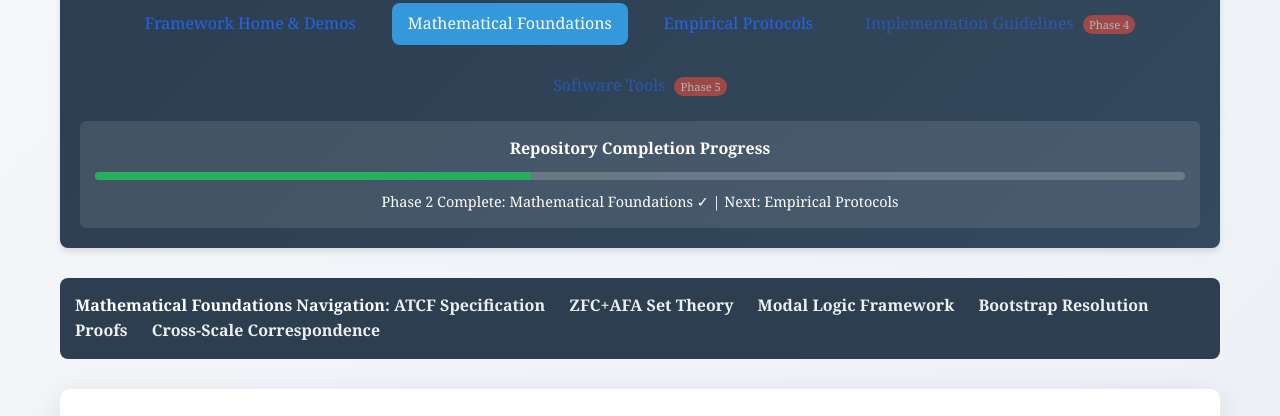
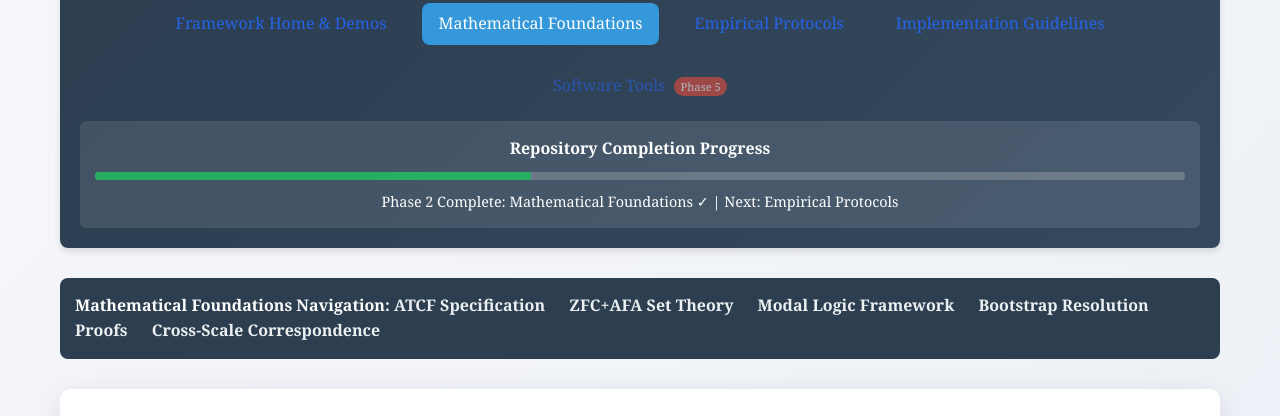
Before and after one commit to rmertzman-tech/capability-coordination-framework, a plain HTML site: page mathematical-foundations.html in a window 1280 px wide. Shown: the part 98-514 px from the top of the page. Drawn offline with Linux system fonts and the light colour scheme.

Commit message:
Update mathematical-foundations.html

```diff
--- a/mathematical-foundations.html
+++ b/mathematical-foundations.html
@@ -227,7 +227,7 @@
                 <a href="index.html" class="nav-link">Framework Home & Demos</a>
                 <a href="mathematical-foundations.html" class="nav-link active">Mathematical Foundations</a>
                 <a href="empirical-protocols.html" class="nav-link">Empirical Protocols</a>
-                <a href="#" class="nav-link coming-soon">Implementation Guidelines <span class="coming-soon-badge">Phase 4</span></a>
+               <a href="implementation-guidelines.html" class="nav-link">Implementation Guidelines</a>
                 <a href="#" class="nav-link coming-soon">Software Tools <span class="coming-soon-badge">Phase 5</span></a>
             </div>
             <div class="progress-indicator">
```
